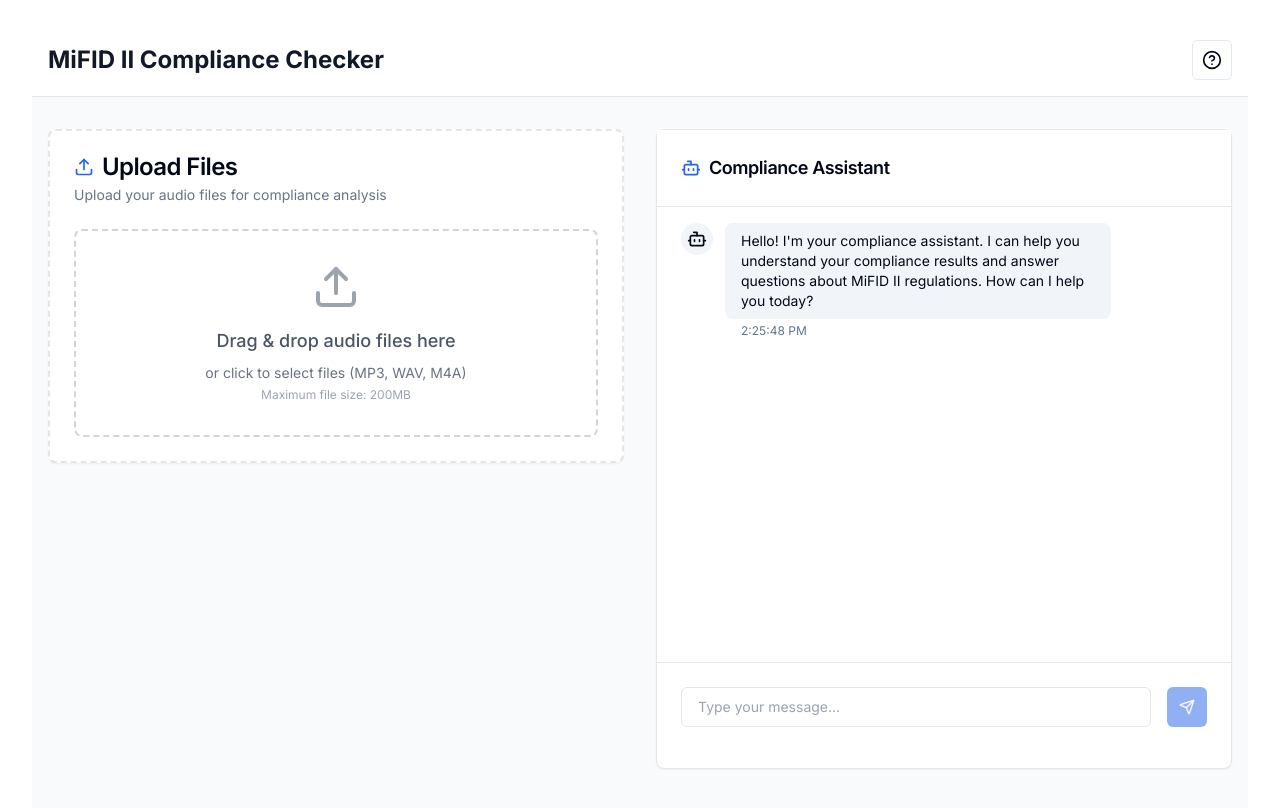
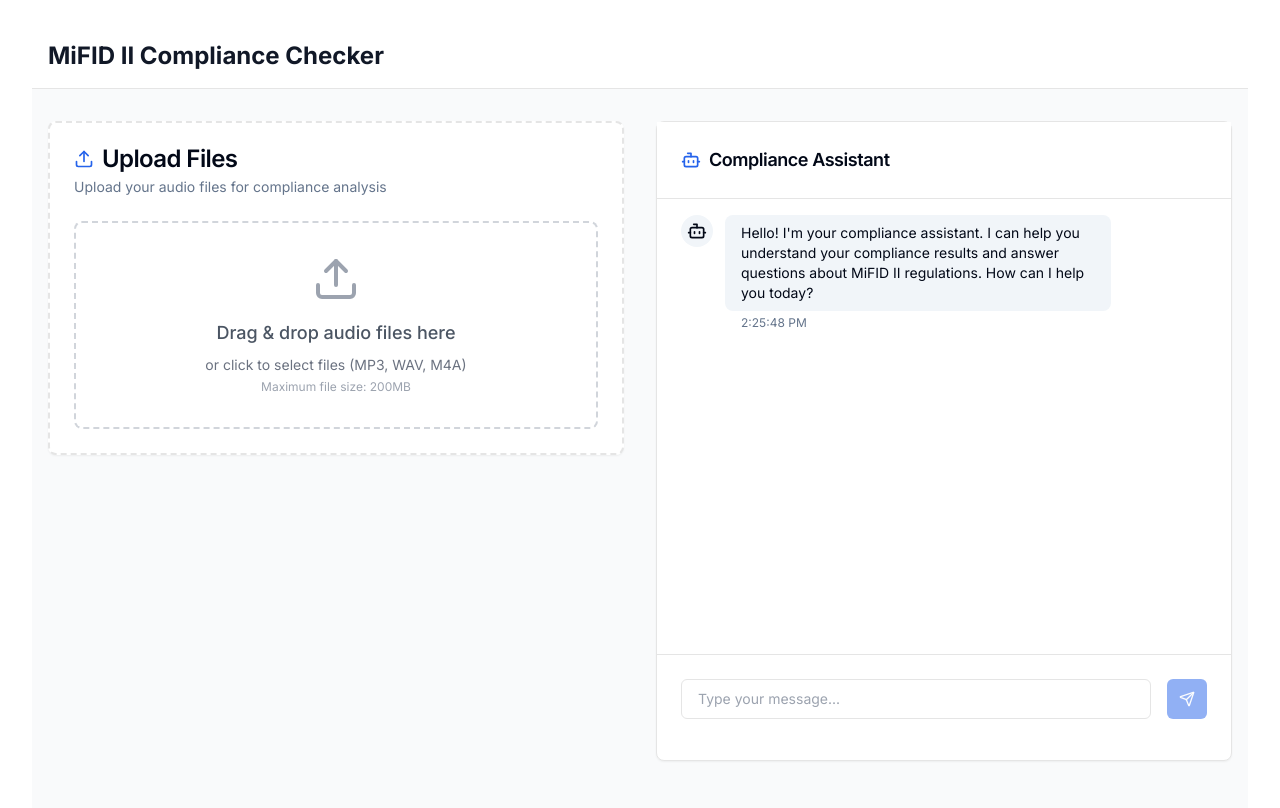
Before and after one commit to sage9705/compliance-checker-frontend, a Next.js app: page / in a window 1280 px wide. Shown: the top 808 px of the page. Built offline with nearby package versions, Linux system fonts and the light colour scheme.

Commit message:
remove helpcircle

```diff
--- a/app/page.tsx
+++ b/app/page.tsx
@@ -6,12 +6,12 @@ import ComplianceResult from '@/components/ComplianceResult';
 import ErrorBoundary from '@/components/ErrorBoundary';
 import { Button } from '@/components/ui/button';
 import { Progress } from '@/components/ui/progress';
-import { Download, Upload, HelpCircle } from 'lucide-react';
+import { Download, Upload } from 'lucide-react';
 import { Alert, AlertDescription } from '@/components/ui/alert';
 import { FileWithPath } from 'react-dropzone';
 import { Card, CardContent, CardHeader, CardTitle, CardDescription } from '@/components/ui/card';
 import ChatInterface from '@/components/ChatInterface';
-import { Tooltip, TooltipContent, TooltipProvider, TooltipTrigger } from '@/components/ui/tooltip';
+import { Tooltip, TooltipContent, TooltipProvider } from '@/components/ui/tooltip';
 
 
 interface ComplianceData {
@@ -176,11 +176,11 @@ export default function Home() {
             </h1>
             <TooltipProvider>
               <Tooltip>
-                <TooltipTrigger asChild>
+                {/* <TooltipTrigger asChild>
                   <Button variant="outline" size="icon">
                     <HelpCircle className="h-5 w-5" />
                   </Button>
-                </TooltipTrigger>
+                </TooltipTrigger> */}
                 <TooltipContent>
                   <p>Upload audio files for MiFID II compliance analysis</p>
                 </TooltipContent>
```
